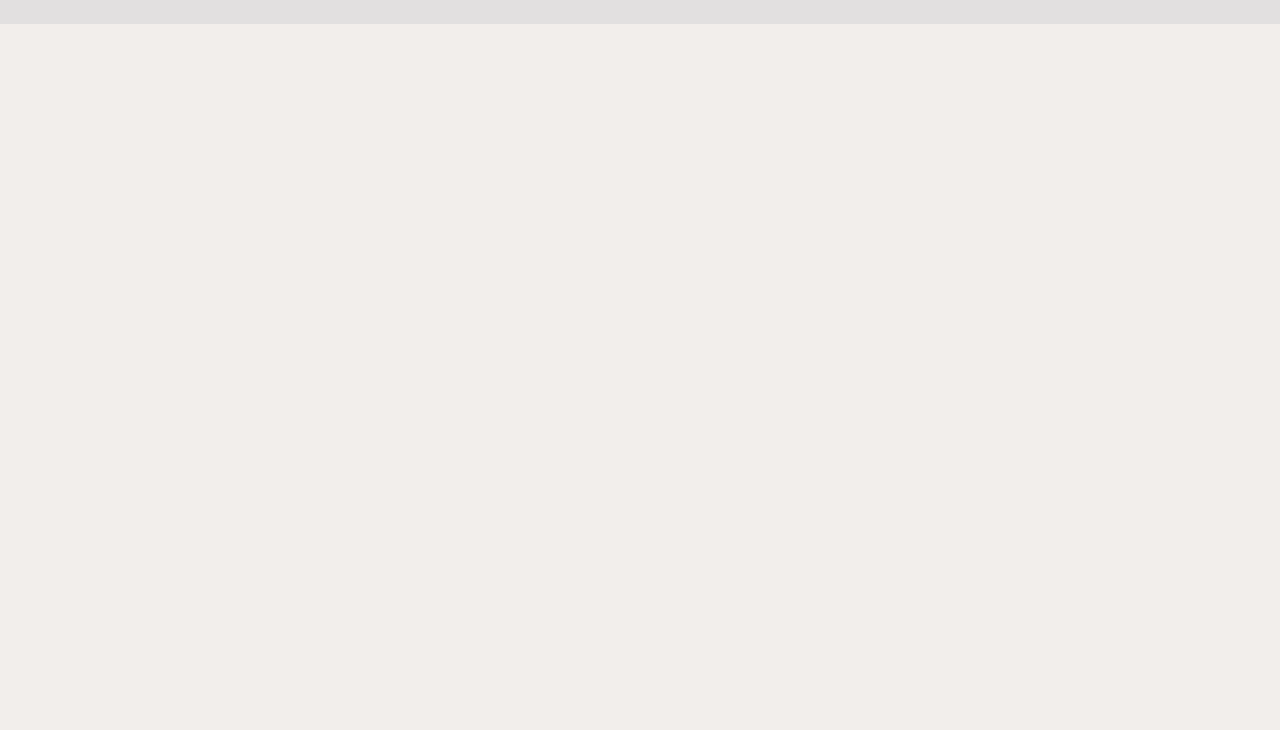
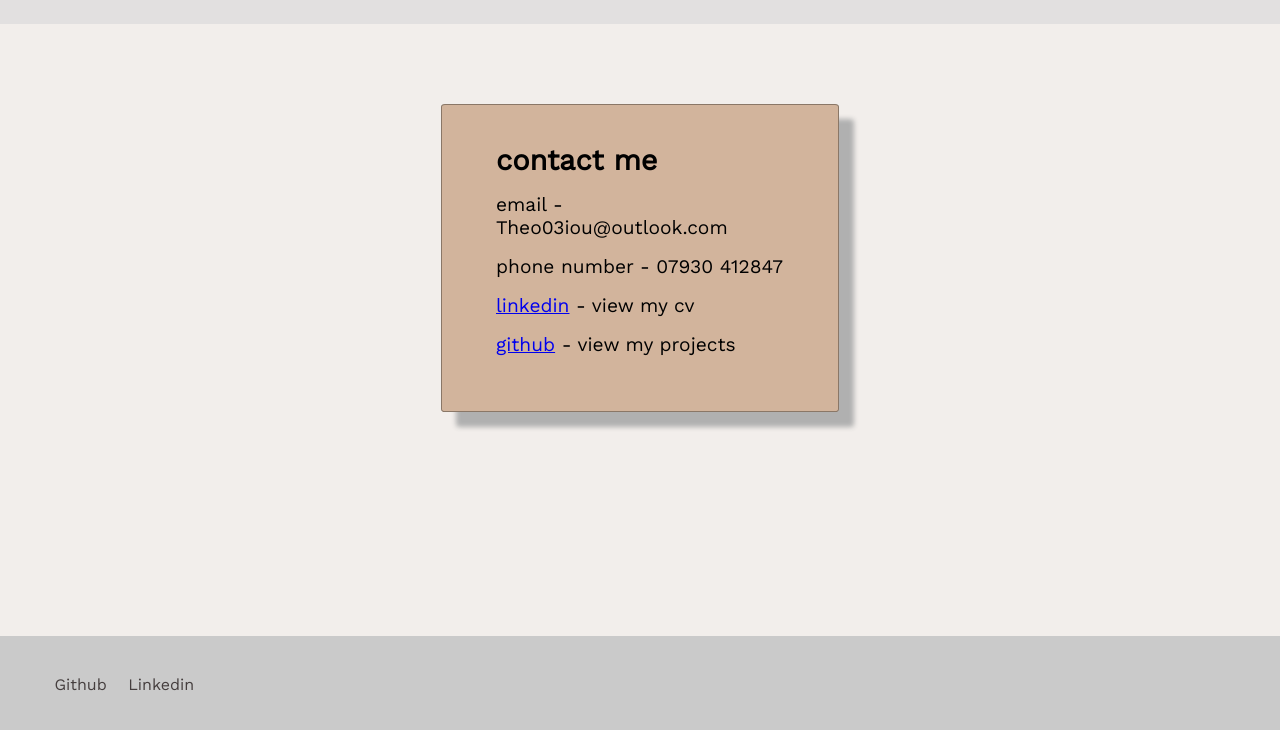
Before and after one commit to Theo03iou/WEB-MINIPROJECT, a plain HTML site: page contact.html in a window 1280 px wide. Shown: the part 68-798 px from the top of the page. Drawn offline with nearby package versions, Linux system fonts and the light colour scheme.

Commit message:
contact page smh

```diff
--- a/CSS/contact.css
+++ b/CSS/contact.css
@@ -40,3 +40,48 @@ nav :hover {
 }
 
 /* END OF HEADER */
+
+
+/* START OF FOOTER  */
+
+.contactWrapper {
+    background-color: #d2b49c;
+    width: 25%;
+    margin: 5rem auto;
+    padding: 3%;
+    transition: all 100ms ease-in-out;
+    border-radius: 1%;
+    border: solid #8a7767 1.5px;
+    box-shadow: 15px 15px 5px rgb(176, 176, 176);
+    font-size: larger;
+}
+
+.contactWrapper h2 {
+    margin: 0rem 1rem;
+}
+
+.contactWrapper p {
+    margin: 1rem;
+}
+
+
+
+
+
+
+
+footer {
+    padding: 3%;
+    margin-top: 2rem;
+    background-color: rgb(202, 202, 202);
+    position: fixed;
+    left: 0;
+    bottom: 0;
+    width: 100%;
+}
+
+footer a {
+    text-decoration: none;
+    color:  rgb(69, 62, 62);
+    margin-left: 1rem;
+}
--- a/contact.html
+++ b/contact.html
@@ -20,7 +20,26 @@
                 <a href="signIn.html">sign in</a>
         </div>
     </header>
-    <title>Document</title>
-</head>
+
+    <div class="contactWrapper">
+        <h2>contact me</h2>
+        <div class="contactInformation">
+            <p>email - Theo03iou@outlook.com</p>
+            <p>phone number - 07930 412847</p>
+        </div>
+
+        <div class="otherInformation">
+            <p><a href="https://www.linkedin.com/in/theogeorgiou03/">linkedin</a> - view my cv</p>
+            <p><a href="https://github.com/Theo03iou">github</a> - view my projects</p>
+        </div>
+    </div>
+
+
+
+
+    <footer class="footer1">
+        <a href="https://github.com/Theo03iou">Github</a>
+        <a href="https://www.linkedin.com/in/theogeorgiou03/">Linkedin</a>
+    </footer>
 </body>
 </html>
```
